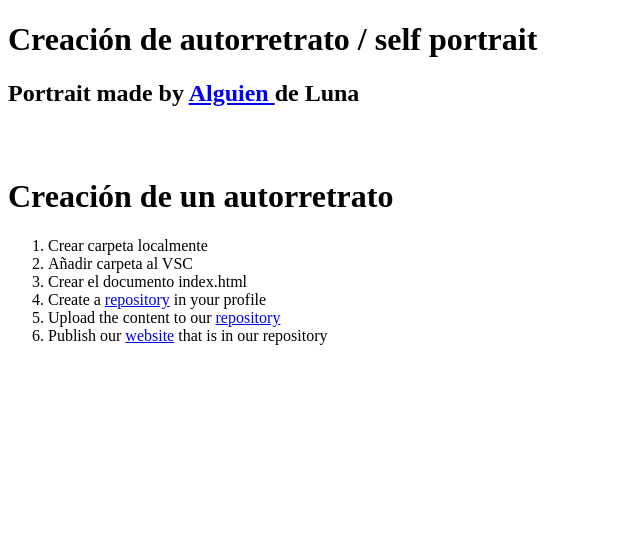
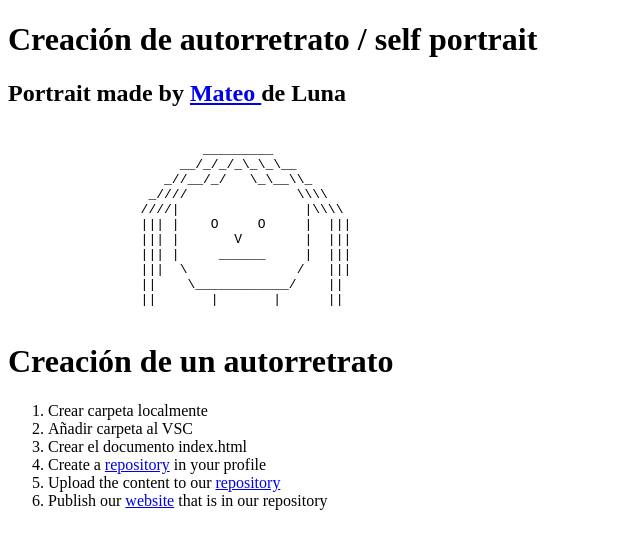
Before and after one commit to luncasmir/2DG_p2, a plain HTML site: page index.html in a window 1280 px wide. Shown: the whole page, without its empty margins (0-640 px from the left). Drawn offline with Linux system fonts and the light colour scheme.

Commit message:
Update index.html

```diff
--- a/index.html
+++ b/index.html
@@ -7,8 +7,19 @@
 </head>
 <body>
     <h1> Creación de autorretrato / self portrait</h1>
-    <h2>  Portrait made by <a href="linkretrato"> Alguien </a> de Luna</h2>
+   <h2>  Portrait made by <a href="https://mateo-mer.github.io/P1/"> Mateo </a> de Luna</h2>
      <pre>
+                         _________
+                      __/_/_/_\_\_\__
+                    _//__/_/   \_\__\\_
+                  _////              \\\\
+                 ////|                |\\\\
+                 ||| |    O     O     |  |||
+                 ||| |       V        |  |||
+                 ||| |     ______     |  |||
+                 |||  \              /   |||
+                 ||    \____________/    ||
+                 ||       |       |      ||
 
 </pre>
 
```
